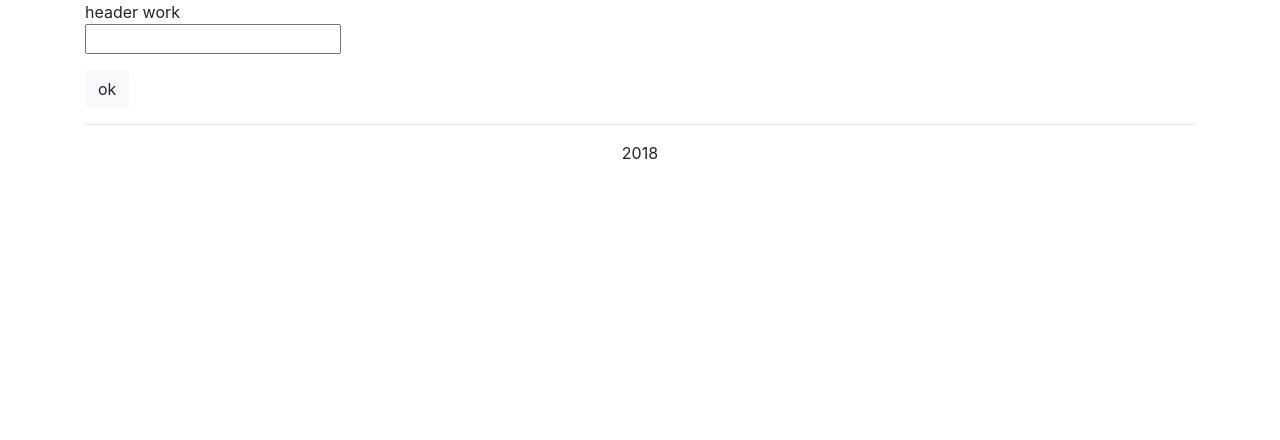
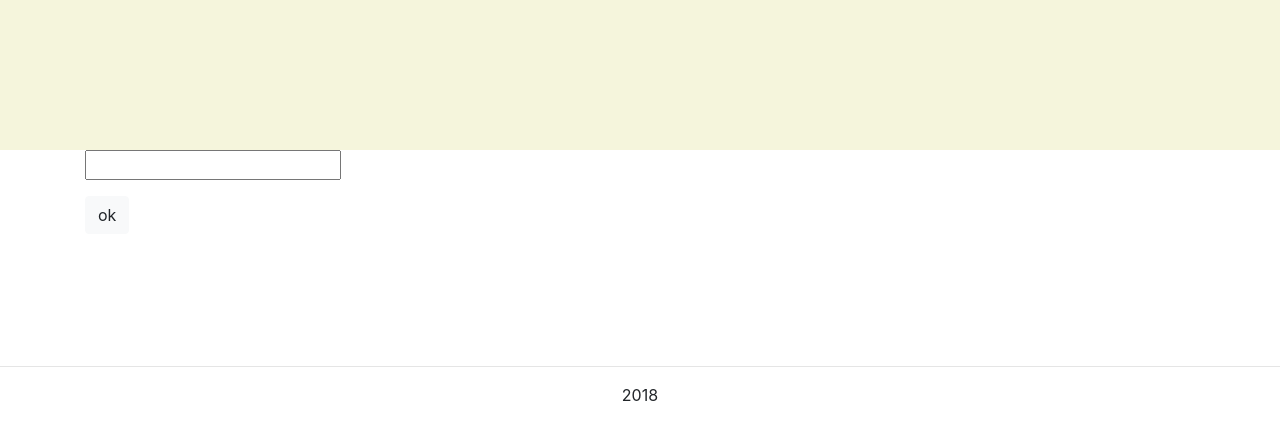
Before and after one commit to mohammedalz/school-site, an Angular app: page / in a window 1280 px wide. Shown: the top 440 px of the page. Built offline with nearby package versions, Linux system fonts and the light colour scheme; some icons are missing.

Commit message:
home work

```diff
--- a/src/app/app.component.css
+++ b/src/app/app.component.css
@@ -0,0 +1,3 @@
+.container{
+    min-height: 200px;
+}
--- a/src/app/app.component.html
+++ b/src/app/app.component.html
@@ -1,9 +1,7 @@
+<app-header></app-header>
 <div class="container">
-    <app-header></app-header>
     <div>
-        <input type="text" [(ngModel)]="name">
-        <p>{{ name }}</p>
-        <button class="btn btn-light"><i class="far fa-address-book"></i> ok</button>
+        <app-home></app-home>
     </div>
-    <app-footer></app-footer>
 </div>
+<app-footer></app-footer>
--- a/src/app/app.module.ts
+++ b/src/app/app.module.ts
@@ -5,12 +5,14 @@
 import { AppComponent } from './app.component';
 import { HeaderComponent } from './header/header.component';
 import { FooterComponent } from './footer/footer.component';
+import { HomeComponent } from './home/home.component';
 
 @NgModule({
   declarations: [
     AppComponent,
     HeaderComponent,
-    FooterComponent
+    FooterComponent,
+    HomeComponent
   ],
   imports: [
     BrowserModule,
--- a/src/app/header/header.component.css
+++ b/src/app/header/header.component.css
@@ -0,0 +1,4 @@
+.container-fluid{
+    background-color: beige;
+    min-height: 150px;
+}
--- a/src/app/header/header.component.html
+++ b/src/app/header/header.component.html
@@ -1 +1,3 @@
-header work
+<div class="container-fluid">
+
+</div>
--- /dev/null
+++ b/src/app/home/home.component.html
@@ -0,0 +1,3 @@
+<input type="text" [(ngModel)]="name">
+<p>{{ name }}</p>
+<button class="btn btn-light"><i class="far fa-address-book"></i> ok</button>
--- /dev/null
+++ b/src/app/home/home.component.ts
@@ -0,0 +1,15 @@
+import { Component, OnInit } from '@angular/core';
+
+@Component({
+  selector: 'app-home',
+  templateUrl: './home.component.html',
+  styleUrls: ['./home.component.css']
+})
+export class HomeComponent implements OnInit {
+
+  constructor() { }
+
+  ngOnInit() {
+  }
+
+}
```
Also changed, not shown: src/app/home/home.component.css (added), 1 other file (tests, documents, lock files or other folders).
